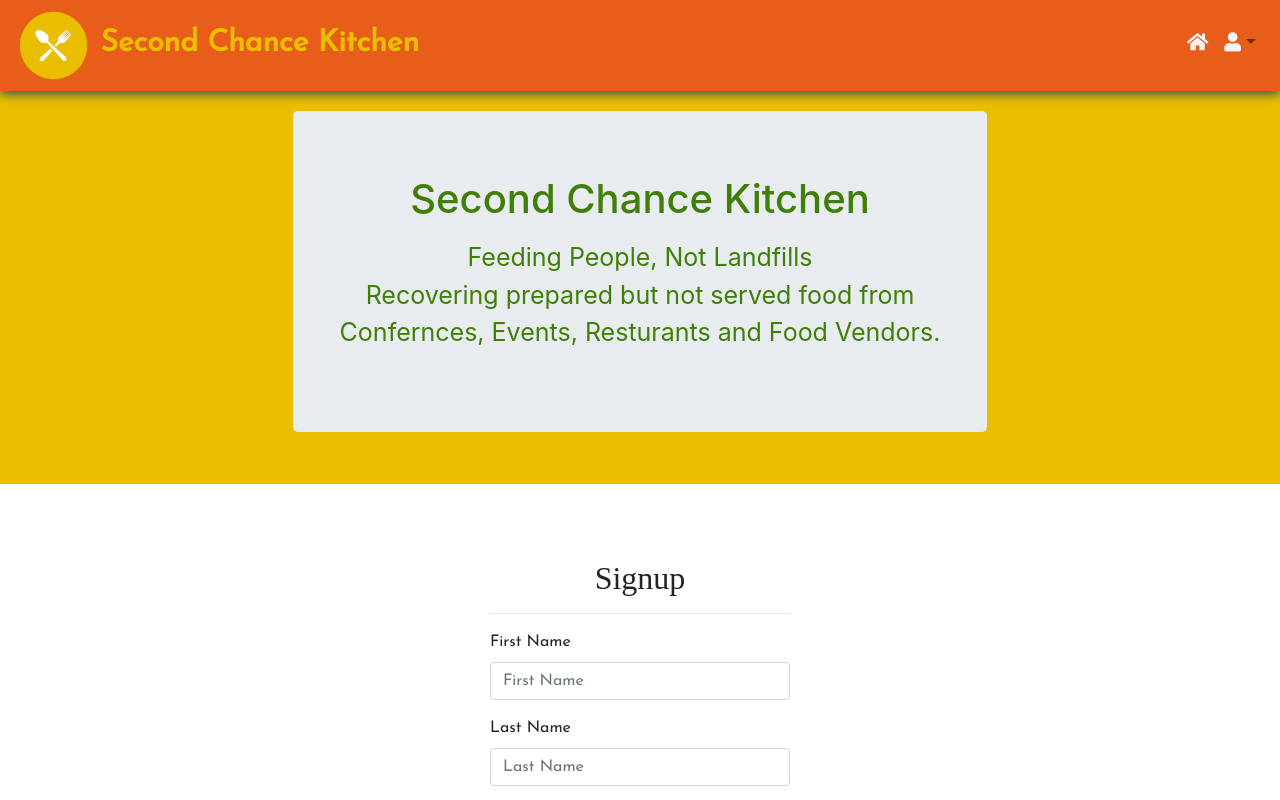
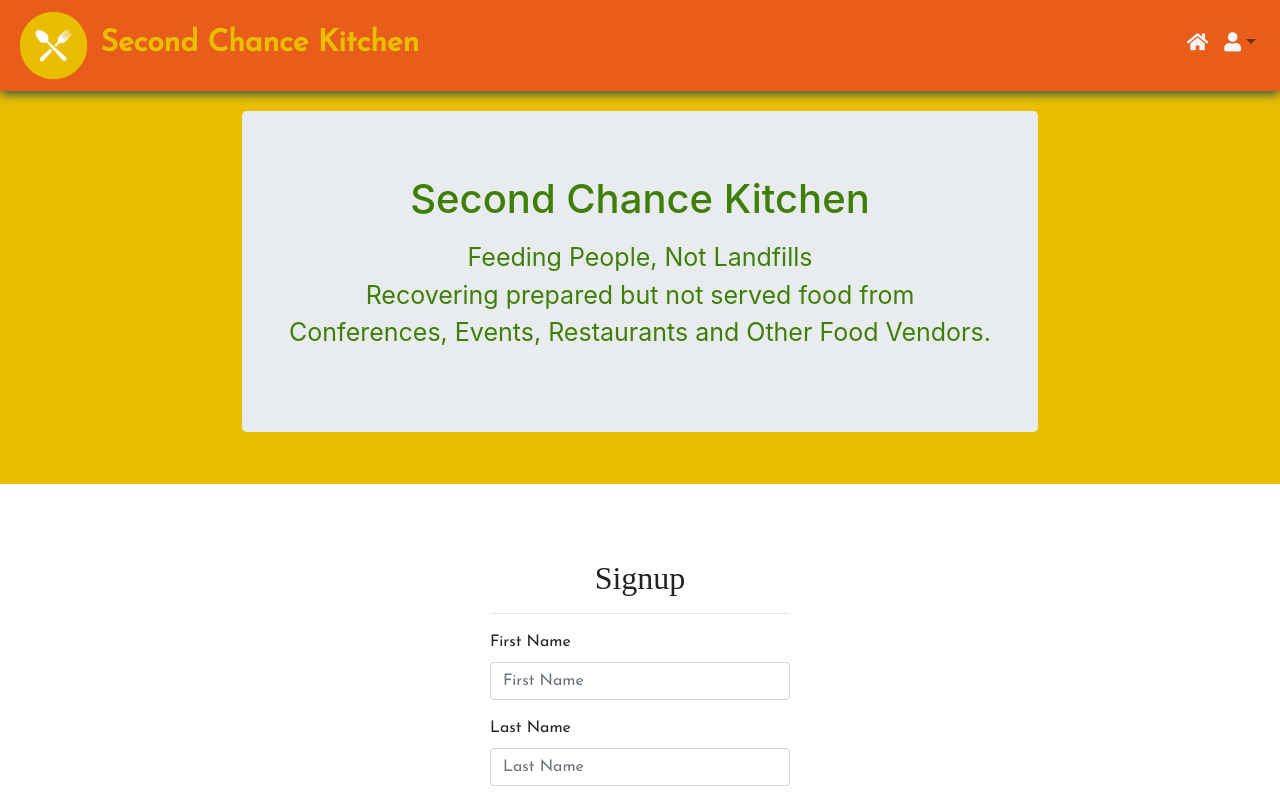
Before and after one commit to bshah111/SCKitchen, a React (Create React App) app in the folder client/: page /food in a window 1280 px wide. Shown: the top 800 px of the page. Built offline with nearby package versions, Linux system fonts and the light colour scheme; no server answers; a web font is replaced by a local one.

Commit message:
working on buttons

```diff
--- a/client/src/components/Food/Food.scss
+++ b/client/src/components/Food/Food.scss
@@ -15,7 +15,7 @@
         }
 
         .loginLink {
-            color: $light-text;
+            color: forestgreen;
         }
 
         .loginLink:hover {
--- a/client/src/components/TopNav/TopNav.js
+++ b/client/src/components/TopNav/TopNav.js
@@ -110,7 +110,7 @@ export default class Navigation extends Component {
                <p className="text-primary" id = "text-primary">Feeding People, Not Landfills <br>
 
                </br>Recovering prepared but not served food from <br>
-               </br> Confernces, Events, Resturants and Food Vendors.</p>
+               </br> Conferences, Events, Restaurants and Other Food Vendors.</p>
 
             </Container>
           </Jumbotron>
--- a/client/src/components/TopNav/TopNav.scss
+++ b/client/src/components/TopNav/TopNav.scss
@@ -11,7 +11,7 @@
     }
 
     a.titleFont:hover {
-        color: $light-text;
+        color: #e75d19;
         font-weight: bold;
     }
 
--- a/client/src/pages/Profile/Profile.scss
+++ b/client/src/pages/Profile/Profile.scss
@@ -15,7 +15,7 @@
         }
 
         .loginLink {
-            color: $light-text;
+            color: forestgreen;
         }
 
         .loginLink:hover {
--- a/client/src/sass/variable.scss
+++ b/client/src/sass/variable.scss
@@ -1,6 +1,6 @@
 
 // page colors
-$primary-color: #1E90FF;
+$primary-color: forestgreen;
 $background-color: #F5F5F5;
 
 // text colors
```
